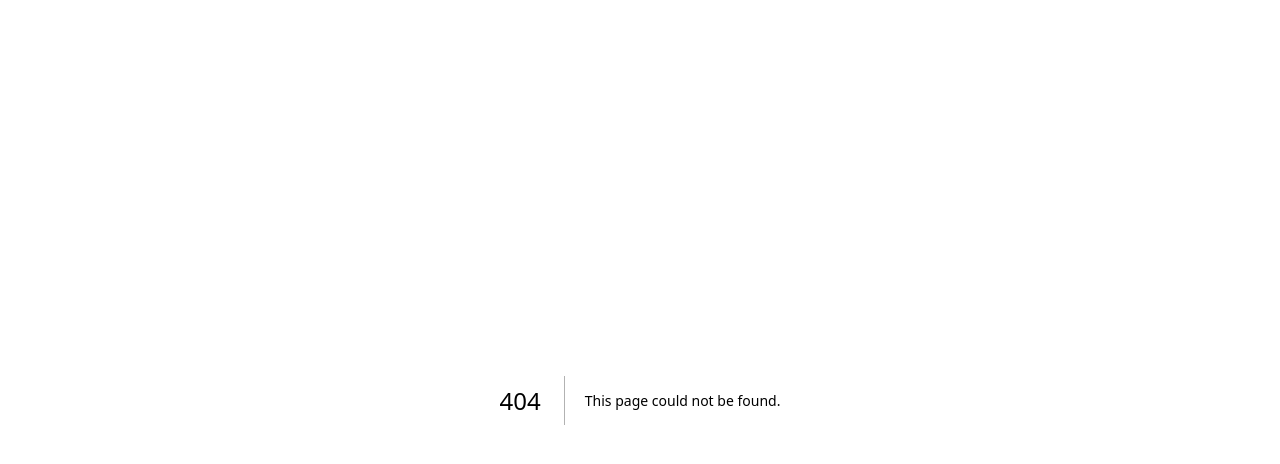
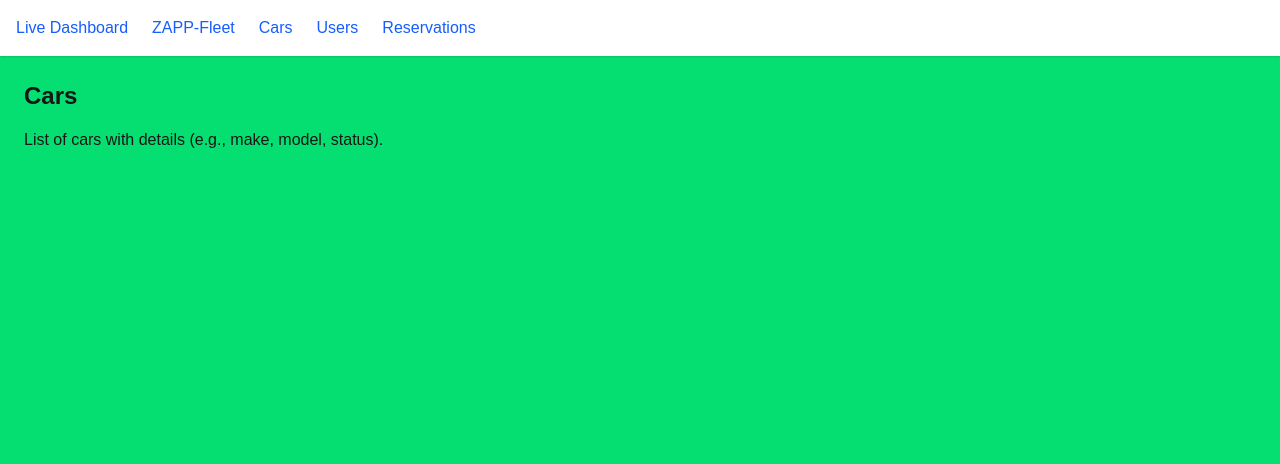
Before and after one commit to S1pi/Zapp-Next, a Next.js app: page /admin/cars in a window 1280 px wide. Before the commit this address had no page. Shown: the top 464 px of the page. Built offline with nearby package versions, Linux system fonts and the light colour scheme.

Commit message:
admin dashboard ADDED

```diff
--- /dev/null
+++ b/src/app/admin/cars/page.tsx
@@ -0,0 +1,11 @@
+import React from "react";
+
+export default function Cars() {
+  return (
+    <div>
+      <h1 className="text-2xl font-bold mb-4">Cars</h1>
+      <p>List of cars with details (e.g., make, model, status).</p>
+      {/* Fetch data from /api/cars and display in a table */}
+    </div>
+  );
+}
--- /dev/null
+++ b/src/app/admin/layout.tsx
@@ -0,0 +1,39 @@
+import React from "react";
+import Link from "next/link";
+
+const adminTabs = [
+  { name: "Live Dashboard", href: "/admin/live-dashboard" },
+  { name: "ZAPP-Fleet", href: "/admin/zapp-fleet" },
+  { name: "Cars", href: "/admin/cars" },
+  { name: "Users", href: "/admin/users" },
+  { name: "Reservations", href: "/admin/reservations" },
+];
+
+export default function AdminLayout({
+  children,
+}: {
+  children: React.ReactNode;
+}) {
+  return (
+    <div className="min-h-screen bg-green-400">
+      {/* Navigation Tabs */}
+      <nav className="bg-white shadow p-4">
+        <ul className="flex space-x-6">
+          {adminTabs.map((tab) => (
+            <li key={tab.href}>
+              <Link
+                href={tab.href}
+                className="text-blue-600 hover:text-blue-800 font-medium"
+              >
+                {tab.name}
+              </Link>
+            </li>
+          ))}
+        </ul>
+      </nav>
+
+      {/* Page Content */}
+      <main className="p-6">{children}</main>
+    </div>
+  );
+}
--- /dev/null
+++ b/src/app/admin/live-dashboard/page.tsx
@@ -0,0 +1,11 @@
+import React from "react";
+
+export default function LiveDashboard() {
+  return (
+    <div>
+      <h1 className="text-2xl font-bold mb-4">Live Dashboard</h1>
+      <p>Real-time stats and overview go here (e.g., active users, fleet status).</p>
+      {/* Add charts, metrics, or data fetched from APIs */}
+    </div>
+  );
+}
--- a/src/app/admin/page.tsx
+++ b/src/app/admin/page.tsx
@@ -1,5 +1,9 @@
 import React from "react";
+import { redirect } from "next/navigation";
 
 export default function Admin() {
-  return <div>Admin</div>;
+  // Optionally redirect to Live Dashboard by default
+  redirect("/admin/live-dashboard");
+
+  return <div>Welcome to ZAPP Admin Dashboard</div>;
 }
--- /dev/null
+++ b/src/app/admin/reservation/page.tsx
@@ -0,0 +1,11 @@
+import React from "react";
+
+export default function Reservations() {
+  return (
+    <div>
+      <h1 className="text-2xl font-bold mb-4">Reservations</h1>
+      <p>View and manage reservations (e.g., booking details).</p>
+      {/* Add a table of reservations */}
+    </div>
+  );
+}
--- /dev/null
+++ b/src/app/admin/users/page.tsx
@@ -0,0 +1,11 @@
+import React from "react";
+
+export default function Users() {
+  return (
+    <div>
+      <h1 className="text-2xl font-bold mb-4">Users</h1>
+      <p>User management (e.g., view, edit, delete users).</p>
+      {/* Fetch data from /api/users */}
+    </div>
+  );
+}
--- /dev/null
+++ b/src/app/admin/zapp-fleet/page.tsx
@@ -0,0 +1,11 @@
+import React from "react";
+
+export default function LiveDashboard() {
+  return (
+    <div>
+      <h1 className="text-2xl font-bold mb-4">Live Dashboard</h1>
+      <p>Real-time stats and overview go here (e.g., active users, fleet status).</p>
+      {/* Add charts, metrics, or data fetched from APIs */}
+    </div>
+  );
+}
```
